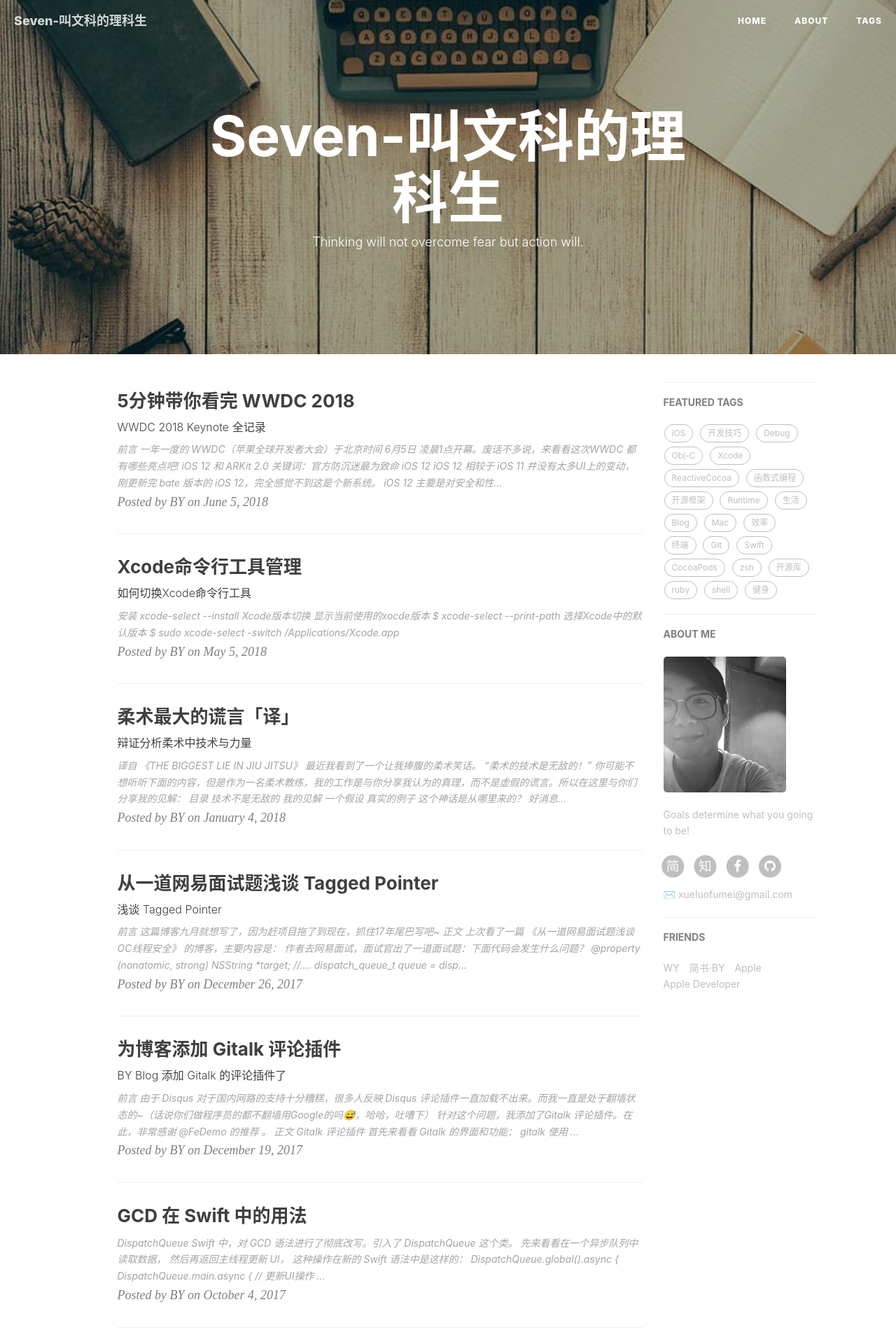
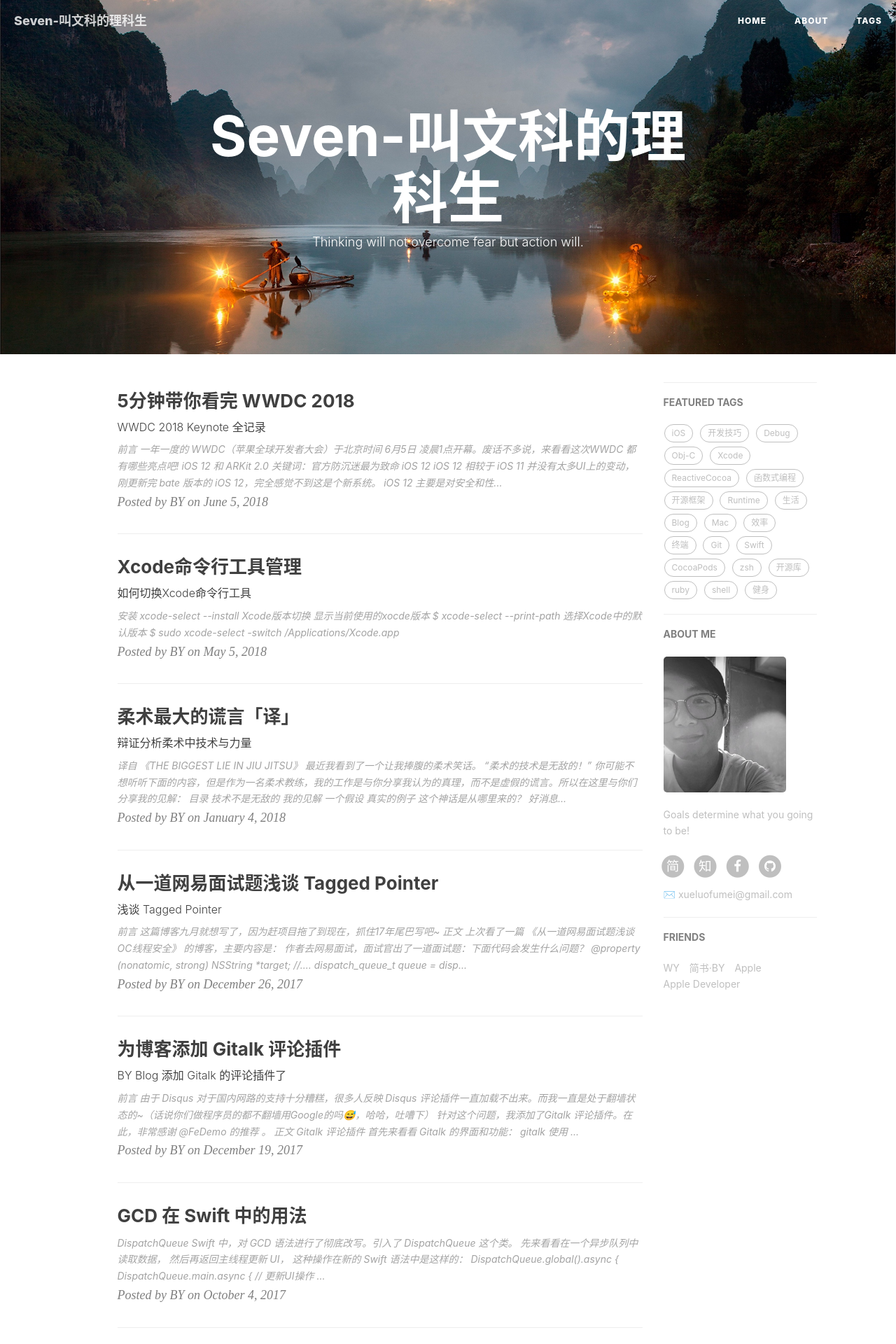
Before and after one commit to xuewenke/seven-blog, a Jekyll site: the page built from index.html, in a window 1280 px wide. Shown: the top 1920 px of the page at 70% size. Built offline with Jekyll 4.4.1, drawn with Linux system fonts in a browser that asks for light colours; nearby versions of some CDN libraries; the list of posts is cut into pages by our own code; comment, search, counter and statistics services are not loaded.

Commit message:
update background img

```diff
--- a/_config.yml
+++ b/_config.yml
@@ -1,7 +1,7 @@
 # Site settings
 title: Seven-叫文科的理科生
 SEOTitle: Seven的博客 | Seven Blog
-header-img: img/post-bg-desk.jpg
+header-img: img/home-bg-1.jpg
 email: xueluofumei@gmail.com
 description: "Every failure is leading towards success."
 keyword: "xuewenke, Seven Blog, Seven的博客, Seven, 文科, java, spring"
```
Also changed, not shown: img/home-bg-1.jpg (added).
